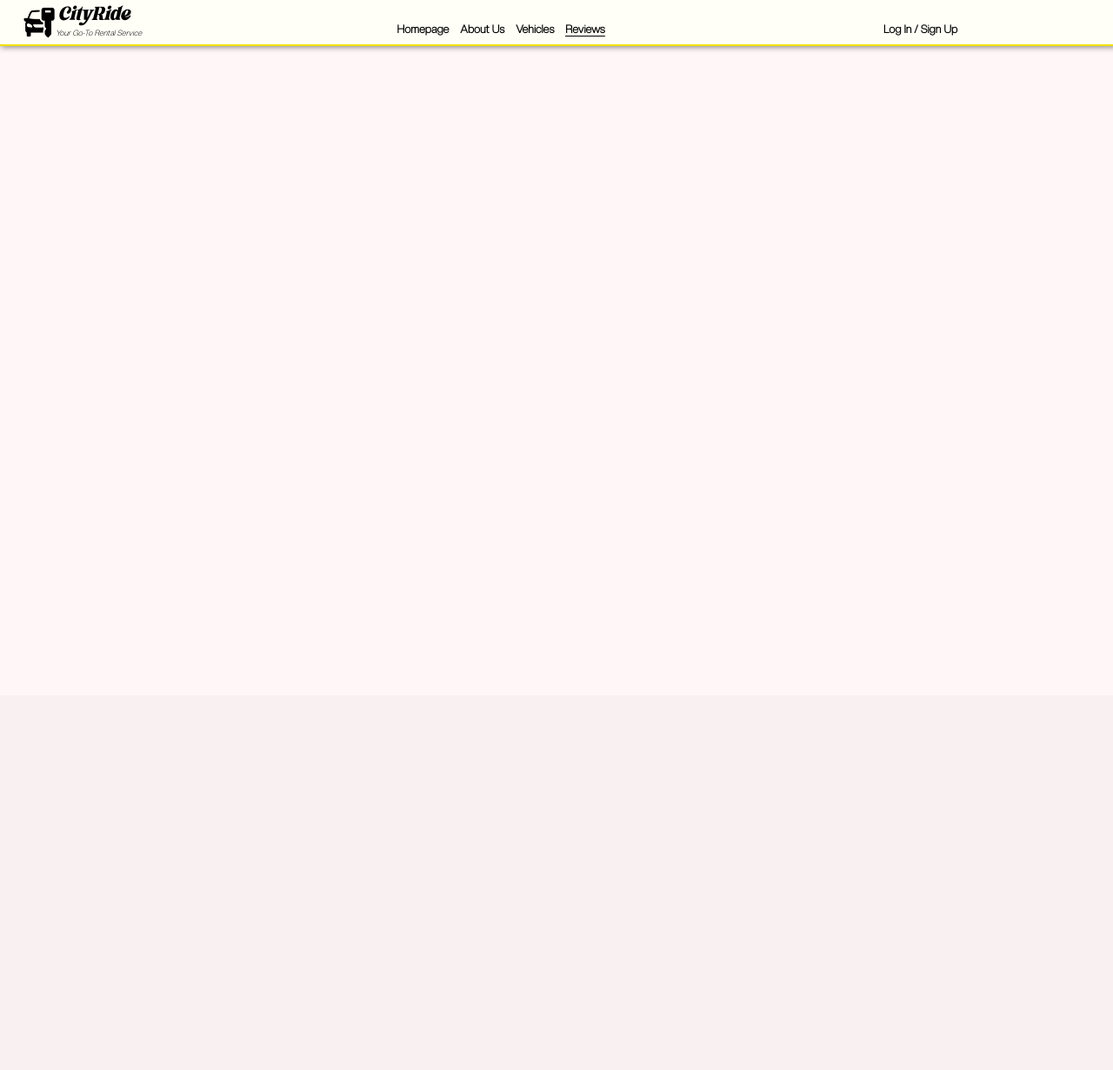
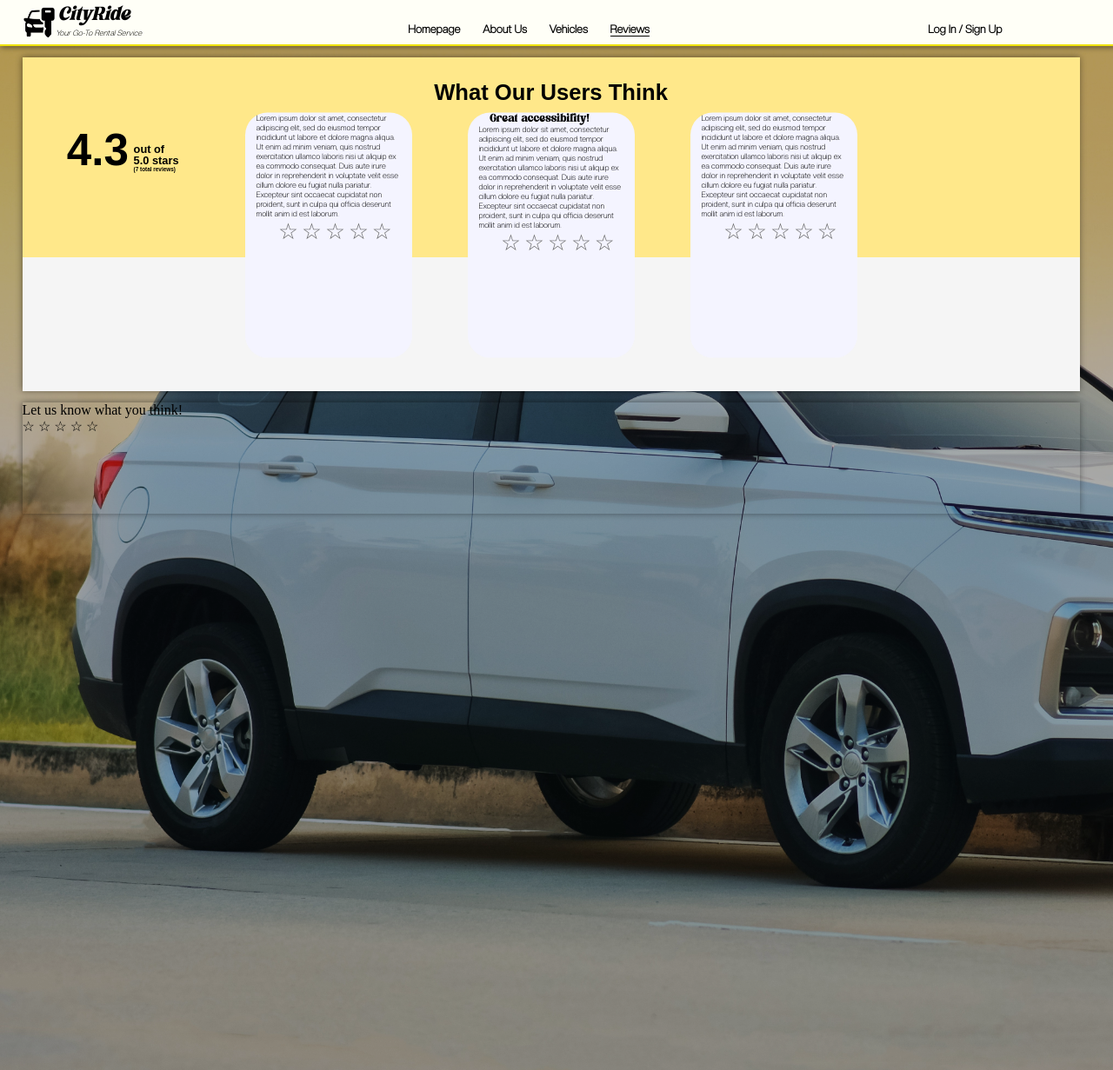
Before and after one commit to Dumba-coded/PHPMAMAHELPME, a PHP site: page /Reviews.html in a window 1280 px wide. Shown: the whole page at 87% size. Before the commit the page ends 58 px from the top, so only its background shows below. Run offline with PHP 8.4, Linux system fonts and the light colour scheme.

Commit message:
muehehehe

```diff
--- a/AboutUs.html
+++ b/AboutUs.html
@@ -16,7 +16,7 @@
             <div class="navbtn"><a class="the" href="Reviews.html">Reviews</a></div>
         </div>
         <div class="accnt">
-            <div class="login"><a href="SignUpLogin.php">Log In / Sign Up</a></div>
+            <div class="login"><a href="login.html">Log In / Sign Up</a></div>
             <div class="login"></div>
         </div>
 </body>
--- a/Landing.html
+++ b/Landing.html
@@ -16,7 +16,7 @@
             <div class="navbtn"><a class="the" href="Reviews.html">Reviews</a></div>
         </div>
         <div class="accnt">
-            <div class="login"><a href="SignUpLogin.php">Log In / Sign Up</a></div>
+            <div class="login"><a href="login.html">Log In / Sign Up</a></div>
             <div class="login"></div>
         </div>
     </div>
--- a/Reviews.html
+++ b/Reviews.html
@@ -7,7 +7,7 @@
     <link rel="stylesheet" href="reviewstyle.css">
 </head>
 <body>
-     <div class="navbar">
+    <div class="navbar">
         <img class="logopic" src="images/rentallogo.png"><span class="logo">CityRide</span><span class="logocapt">Your Go-To Rental Service</span>
         <div class="barbtns">
             <div class="navbtn"><a class="the" href="Landing.html">Homepage</a></div>
@@ -19,5 +19,58 @@
             <div class="login"><a href="login.html">Log In / Sign Up</a></div>
             <div class="login"></div>
         </div>
+    </div>
+        <div class="reviewtop">
+            <div class="tp">
+                <span class="heading">What Our Users Think</span>
+                <span class="totalstars">4.3</span><span class="contd">out of<br>5.0 stars<br><span class="total">(7 total reviews)</span></span>
+            </div>
+            <div class="btm">
+                <div class="review one">
+                    <span class="reviewpara">Lorem ipsum dolor sit amet, consectetur adipiscing elit, sed do eiusmod tempor incididunt ut labore et dolore magna aliqua. Ut enim ad minim veniam, quis nostrud exercitation ullamco laboris nisi ut aliquip ex ea commodo consequat. Duis aute irure dolor in reprehenderit in voluptate velit esse cillum dolore eu fugiat nulla pariatur. Excepteur sint occaecat cupidatat non proident, sunt in culpa qui officia deserunt mollit anim id est laborum.</span>
+                    <div class="ratingstars">
+                        <span class="topstar">&#9734;</span>
+                        <span class="topstar">&#9734;</span>
+                        <span class="topstar">&#9734;</span>
+                        <span class="topstar">&#9734;</span>
+                        <span class="topstar">&#9734;</span>
+                    </div>
+                </div>
+                <div class="review two">
+                    <span class="reviewhead">Great accessibility!</span>
+                    <span class="reviewpara">Lorem ipsum dolor sit amet, consectetur adipiscing elit, sed do eiusmod tempor incididunt ut labore et dolore magna aliqua. Ut enim ad minim veniam, quis nostrud exercitation ullamco laboris nisi ut aliquip ex ea commodo consequat. Duis aute irure dolor in reprehenderit in voluptate velit esse cillum dolore eu fugiat nulla pariatur. Excepteur sint occaecat cupidatat non proident, sunt in culpa qui officia deserunt mollit anim id est laborum.</span>
+                    <div class="ratingstars">
+                        <span class="topstar">&#9734;</span>
+                        <span class="topstar">&#9734;</span>
+                        <span class="topstar">&#9734;</span>
+                        <span class="topstar">&#9734;</span>
+                        <span class="topstar">&#9734;</span>
+                    </div>
+                </div>
+                <div class="review three">
+                    <span class="reviewpara">Lorem ipsum dolor sit amet, consectetur adipiscing elit, sed do eiusmod tempor incididunt ut labore et dolore magna aliqua. Ut enim ad minim veniam, quis nostrud exercitation ullamco laboris nisi ut aliquip ex ea commodo consequat. Duis aute irure dolor in reprehenderit in voluptate velit esse cillum dolore eu fugiat nulla pariatur. Excepteur sint occaecat cupidatat non proident, sunt in culpa qui officia deserunt mollit anim id est laborum.</span>
+                    <div class="ratingstars">
+                        <span class="topstar">&#9734;</span>
+                        <span class="topstar">&#9734;</span>
+                        <span class="topstar">&#9734;</span>
+                        <span class="topstar">&#9734;</span>
+                        <span class="topstar">&#9734;</span>
+                    </div>
+                </div>
+            </div>
+        </div>
+        <div class="reviewmiddle">
+            <span class="ask">Let us know what you think!</span>
+            <div class="reviewstars">
+                <span class="star" data-value="1">&#9734;</span>
+                <span class="star" data-value="2">&#9734;</span>
+                <span class="star" data-value="3">&#9734;</span>
+                <span class="star" data-value="4">&#9734;</span>
+                <span class="star" data-value="5">&#9734;</span>
+            </div>
+        </div>
+        <div class="reviewbottom">
+
+        </div>
 </body>
 </html>
--- /dev/null
+++ b/rate.php
@@ -0,0 +1,3 @@
+<?php
+
+// This php file receives the data from the ratingscript.js file and stores the data witin a phpMyAdmin database.
--- /dev/null
+++ b/ratingfunctions.php
@@ -0,0 +1 @@
+<?php
--- a/reviewstyle.css
+++ b/reviewstyle.css
@@ -1,7 +1,12 @@
-body {
-    background-color: rgb(255, 247, 247);
+html {
+    background-image: url('images/carbg.jpg');
     background-repeat: no-repeat;
     background-size: cover;
+}
+
+body {
+    backdrop-filter: brightness(70%);
+    background: transparent;
     margin: 0;
     display: flex;
     flex-direction: column;
@@ -28,7 +33,7 @@ body {
     font-weight: bold;
     border-bottom: .1vw solid transparent;
     transition: border-color 0.5s ease;
-    margin-left: .5vw;
+    margin-left: 1vw;
     margin-top: 2vw;
 }
 
@@ -84,41 +89,123 @@ a {
     transform: translate(5vw, 2.5vw)
 }
 
-.homepage {
+.reviewtop {
     display: flex;
     flex-direction: column;
-    backdrop-filter: blur(.5vw);
+    width: 95vw;
+    margin-top: 1vw;
+    margin-left: 2vw;
+    height: 30vw;
+    box-shadow:rgba(0, 0, 0, 0.438) 0vw 0vh .6vw .01vw;
 }
 
-.navbar2 {
+.tp {
+    font-family: Arial, Helvetica, sans-serif;
+    font-weight: bold;
     display: flex;
     flex-direction: row;
-    margin-top: 1vw;
-    margin-left: 33vw;
-    height: 4vw;
-    width: 100vw;
+    background-color: #ffe88a;
+    width: 95vw;
+    height: 30vw;
 }
 
-.navbtnlow {
-    font-family: Flagfies;
-    height: 2vw;
-    width: 7vw;
-    border-radius: 5vw 5vw 5vw 5vw;
-    background-color: rgb(238, 226, 0);
-    font-size: 1vw;
+.heading {
     color: black;
-    text-align: center;
-    padding-top: .5vw;
-    margin-left: 1vw;
+    font-size: 2vw;
+    margin-top: 2vw;
+    margin-left: 37vw;
 }
 
-.bigpic {
+.totalstars {
+    position: absolute;
+    color: black;
+    font-size: 4vw;
+    transform: translate(4vw, 6vw)
+}
+
+.contd {
+    position: absolute;
+    color: black;
+    font-size: 1vw;
+    transform: translate(10vw, 7.8vw);
+    line-height: 1vw;
+}
+
+.total {
+    position: absolute;
+    color: black;
+    font-size: 0.5vw;
+    line-height: 0.5vw;
+}
+
+.btm {
+    color: black;
+    font-family: Arial, Helvetica, sans-serif;
+    display: flex;
+    flex-direction: row;
+    background-color: #f5f5f5;
+    width: 100%;
+    width: 95vw;
+    height: 20vw;
+}
+
+.review {
+    font-family: Creato;
+    color: black;
+    background-color: rgb(244, 244, 255);
+    position: absolute;
+    margin-left: 10vw;
+    width: 15vw;
+    height: 22vw;
+    border-radius: 2vw;
+    transform: translate(10vw, -13vw)
+}
+
+.review.two {
+    transform: translate(30vw, -13vw)
+}
+
+.review.three {
+    transform: translate(50vw, -13vw)
+}
+
+.reviewhead {
+    display: flex;
+    font-size: 1vw;
+    font-family: Flagfies;
     margin-left: 2vw;
-    width: 97vw;
-    height: 30vw;
+}
+
+.reviewpara {
+    display: flex;
+    font-size: .7vw;
+    color: black;
+    text-align: left;
+    margin: 0vw 1vw 0vw 1vw;
+
+}
+
+.ratingstars {
+    margin-left: 3vw;
+}
+
+.reviewmiddle {
+    display: flex;
+    flex-direction: column;
+    width: 95vw;
     margin-top: 1vw;
-    margin-right: 1vw;
+    margin-left: 2vw;
+    height: 10vw;
+    box-shadow:rgba(0, 0, 0, 0.438) 0vw 0vh .6vw .01vw;
+    margin-bottom: 50vw
 }
+
+.topstar {
+    font-size: 2vw;
+    color: rgb(109, 109, 109);
+}
+
+
 @font-face {
   font-family: FlagFies;
   src: url(fonts/Flagfies.ttf);
```
Also changed, not shown: images/starempty.PNG (added), images/starfilled.PNG (added), images/starhalf.PNG (added), ratingscript.js (added).
